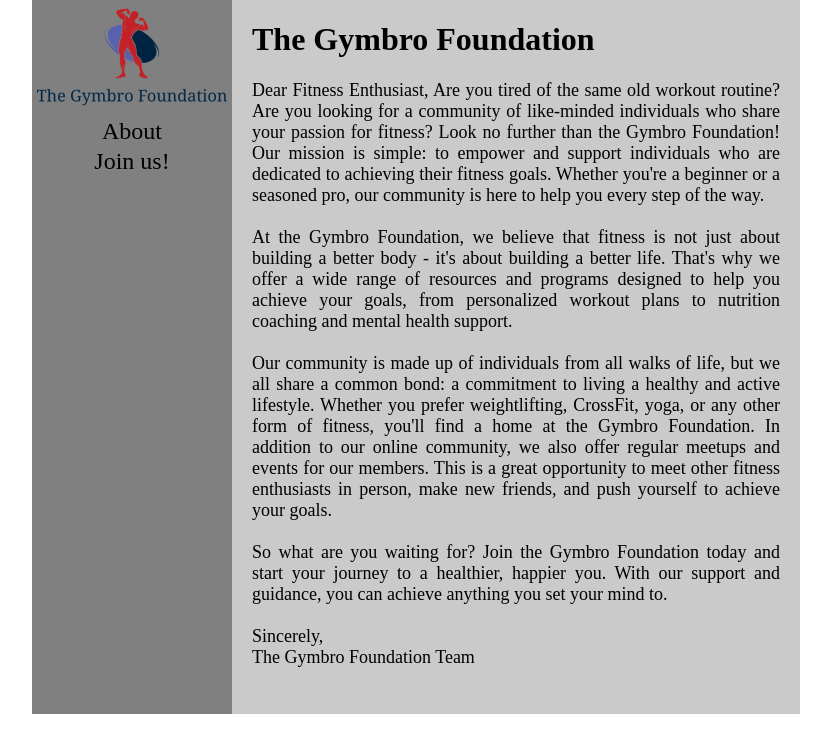
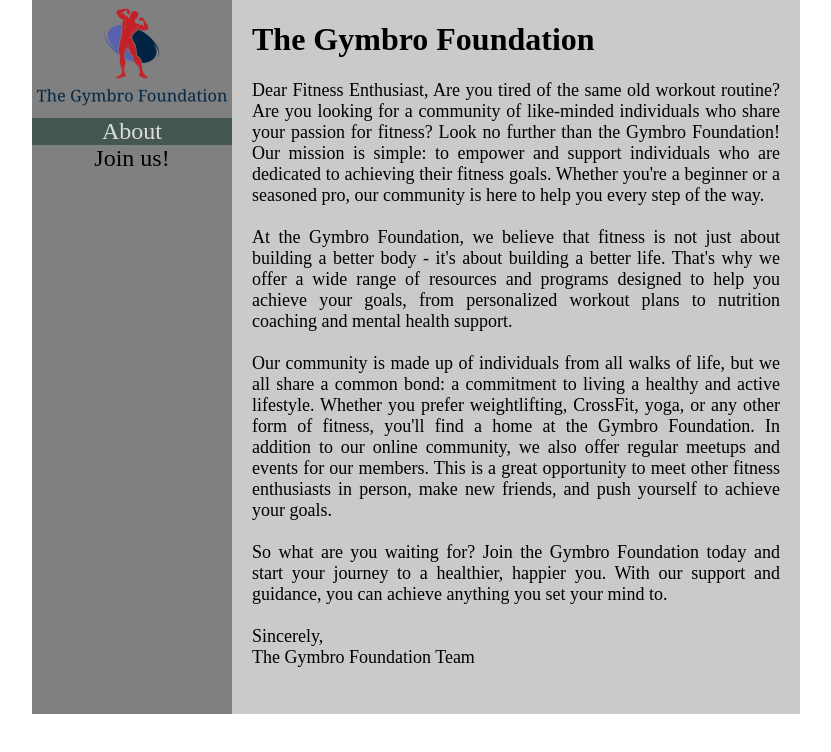
Before and after one commit to yegekucuk/website1, a plain HTML site: page index.html in a window 1280 px wide. Shown: the whole page, without its empty margins (224-1055 px from the left). Drawn offline with Linux system fonts and the light colour scheme.

Commit message:
Add files via upload

```diff
--- a/index.html
+++ b/index.html
@@ -16,7 +16,7 @@
             <img src="foundation-logo.png" alt="logo" style="margin-left: 5px;">
             <ul class="menu-ul">
                 <li><a href="index.html">
-                        <div>About</div>
+                        <div class="menuitem-currentpage">About</div>
                     </a></li>
                 <li><a href="iletisim.html">
                         <div>Join us!</div>
--- a/menu.css
+++ b/menu.css
@@ -57,19 +57,26 @@ ul.menu-ul {
     padding: 0px;
 }
 
-ul.menu-ul li div {
-    height: 30px;
-}
-
 ul.menu-ul li>a {
+    display: block;
     text-align: center;
     color: black;
     text-decoration-line: none;
     font-size: 24px;
 }
 
-ul.menu-ul li div:hover {
+ul.menu-ul li>a>div.menuitem-currentpage:hover {
+    background-color: #44584f;
+    color: gainsboro;
+}
+
+ul.menu-ul li>a>div:hover {
     background-color: black;
     color: gray;
     transition: 0.3s;
 }
+
+.menuitem-currentpage {
+    background-color: #44584f;
+    color: gainsboro;
+}
```
Also changed, not shown: iletisim.html (+1 -1 lines).
